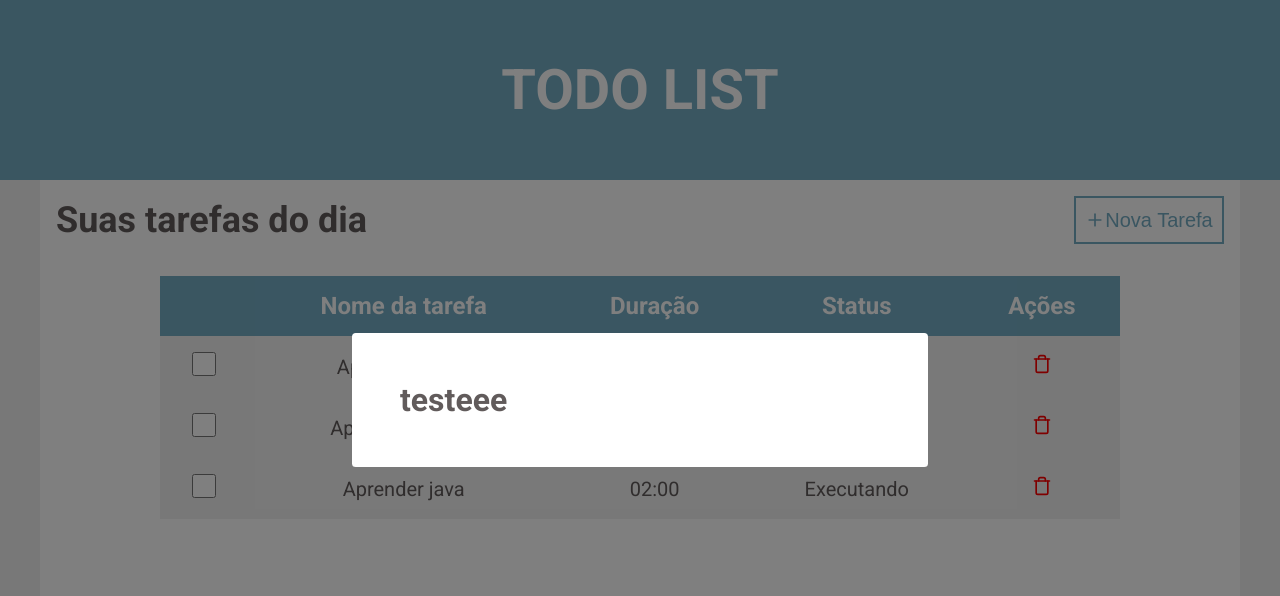
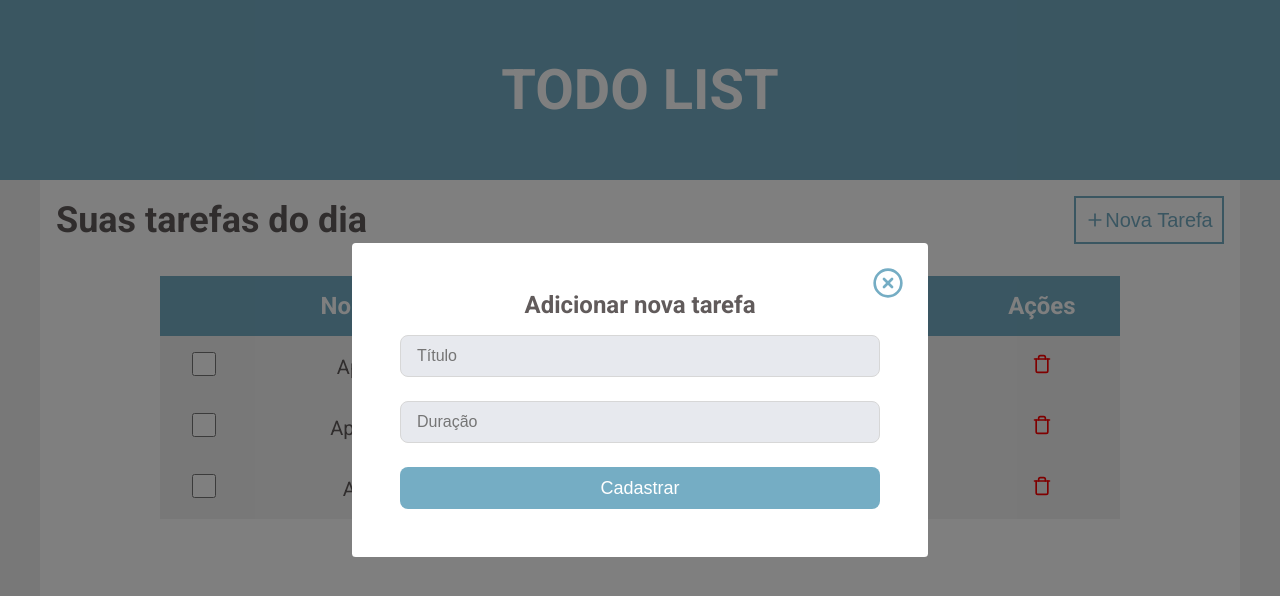
Before and after one commit to Bruno-Cesar123/todo-list, a React (Create React App) app: page / in a window 1280 px wide. Both pictures are taken after a click on the button "Nova Tarefa". Shown: the top 596 px of the page. Built offline with nearby package versions, Linux system fonts and the light colour scheme.

Commit message:
feat: create form modal

```diff
--- a/src/components/NewTaskModal/index.tsx
+++ b/src/components/NewTaskModal/index.tsx
@@ -1,5 +1,7 @@
 import Modal from 'react-modal';
+import { FiXCircle } from'react-icons/fi';
 
+import styles from './styles.module.scss';
 interface newTaskModalProps {
   isOpen: boolean;
   onRequestClose: () => void;
@@ -13,7 +15,32 @@ export function NewTaskModal({ isOpen, onRequestClose }: newTaskModalProps) {
       overlayClassName="react-modal-overlay"
       className="react-modal-content"
     >
-      <h1>testeee</h1>
+      <button
+        type="button"
+        onClick={onRequestClose}
+        className="react-modal-close"
+      >
+        <FiXCircle size={32} color='#75ADC4' style={{cursor: 'pointer'}} />
+      </button>
+
+      <form className={styles.form}>
+        <h2>Adicionar nova tarefa</h2>
+
+        <input
+          type="text"
+          placeholder="Título"
+        />
+
+        <input
+          type="text"
+          placeholder="Duração"
+        />
+
+        <button type="submit">
+          Cadastrar
+        </button>
+
+      </form>
     </Modal>
   )
 }
--- a/src/components/NewTaskModal/styles.module.scss
+++ b/src/components/NewTaskModal/styles.module.scss
@@ -0,0 +1,45 @@
+.form {
+  h2 {
+    text-align: center;
+    margin-bottom: 16px;
+  }
+
+  input {
+    width: 100%;
+    padding: 0 16px;
+    height: 42px;
+    border-radius: 8px;
+    border: 1px solid #d7d7d7;
+    background: #e7e9ee;
+    font-weight: 400;
+    font-size: 16px;
+
+    & + input {
+      margin-top: 24px;
+    }
+
+    &:focus {
+      outline: none;
+      border: 1px solid #75ADC4;
+      box-shadow: 0 0 10px #75ADC4;
+    }
+  }
+
+  button[type="submit"] {
+    width: 100%;
+    padding: 0 16px;
+    height: 42px;
+    background: #75ADC4;
+    color: #FFFFFF;
+    border-radius: 8px;
+    font-size: 18px;
+    border: 0;
+    margin-top: 24px;
+    cursor: pointer;
+
+    transition: filter 0.2s;
+    &:hover {
+      filter: brightness(0.9);
+    }
+  }
+}
```
